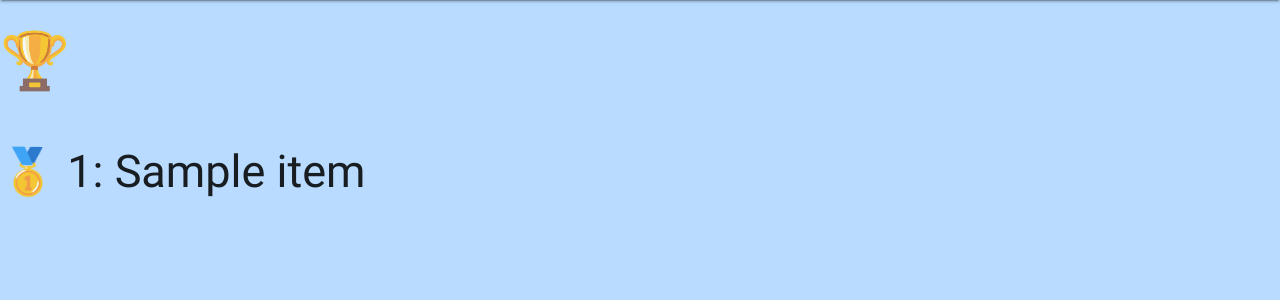
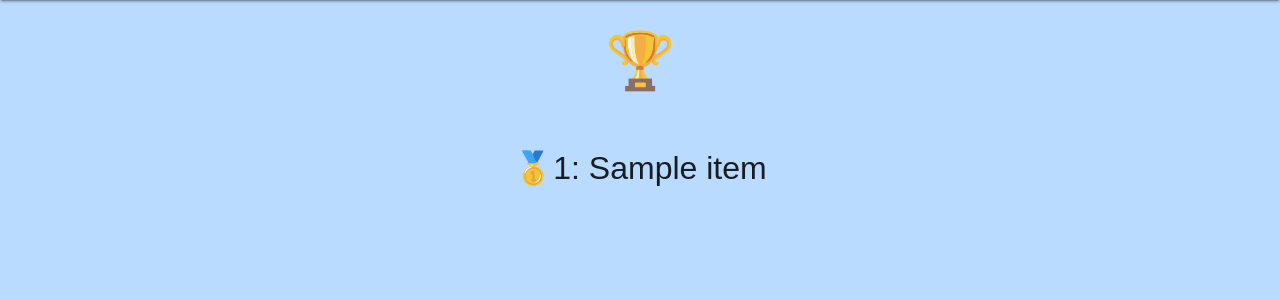
Before and after one commit to muesal/annotation-competition, a Flask app: template src/acomp/templates/highscore.html in a window 1280 px wide. Shown: the part 64-364 px from the top of the page. Run offline with Flask 2, Linux system fonts and the light colour scheme; the template is opened without the code that fills it: most values are stand-ins (such as "Sample title", 1, 10 or a date in 2020); parts of the project's set-up code (start-up, migrations or seed data) failed here and were passed over.

Commit message:
Make highscore css styling

```diff
--- /dev/null
+++ b/src/acomp/static/css/highscore.css
@@ -0,0 +1,24 @@
+h1 {
+    align-self: center;
+}
+
+.highscorelist {
+    list-style-type: upper-roman;
+    font-size: xx-large;
+    align-self: center;
+
+
+}
+
+.highscoreitem:first-child {
+    list-style-type: "\1F947";
+}
+
+.highscoreitem:nth-child(2) {
+    list-style-type: "\1F948";
+
+}
+
+.highscoreitem:nth-child(3) {
+    list-style-type: "\1F949";
+}
--- a/src/acomp/templates/highscore.html
+++ b/src/acomp/templates/highscore.html
@@ -1,8 +1,12 @@
 {% extends "base.html" %}
 
 
+{% block css %}
+    <link href="../static/css/highscore.css" rel="stylesheet" type="text/css"/>
+{% endblock %}
+
 {% block highscorelink %}
-mdl-navigation__link--current
+    mdl-navigation__link--current
 {% endblock %}
 
 
@@ -10,12 +14,12 @@ mdl-navigation__link--current
 
     <h1>&#x1F3C6;</h1>
 
-    {% for item in highscore %}
-        {% if loop.index is eq 1 %}<h2> &#x1F947; {{ item[0] }}: {{ item[1] }} </h2> {% endif %}
-        {% if loop.index is eq 2 %}<h2> &#x1F948; {{ item[0] }}: {{ item[1] }}  </h2> {% endif %}
-        {% if loop.index is eq 3 %}<h2> &#x1F949; {{ item[0] }}: {{ item[1] }}  </h2> {% endif %}
-        {% if loop.index is gt 3 %}<h2> {{ loop.index }}th {{ item[0] }}: {{ item[1] }} </h2> {% endif %}
-    {% endfor %}
+    <ol class="highscorelist">
+        {% for item in highscore %}
+            <li class="highscoreitem"> {{ item[0] }}: {{ item[1] }} </li>
+        {% endfor %}
+    </ol>
+
 
 
 {% endblock %}
```
